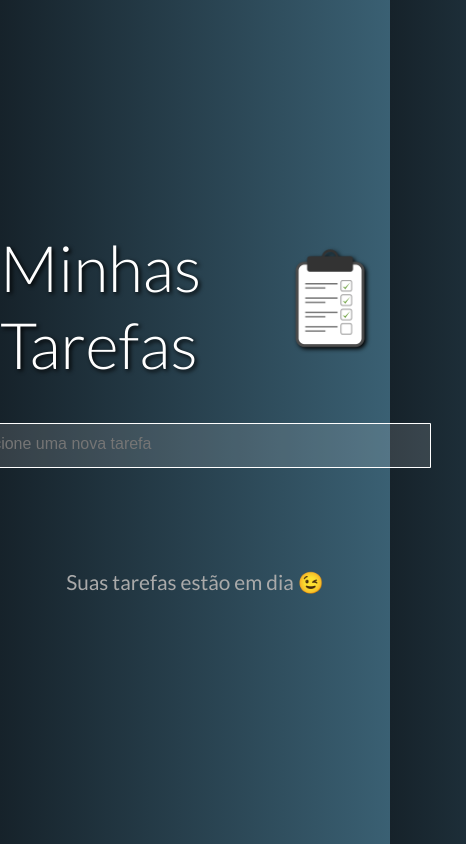
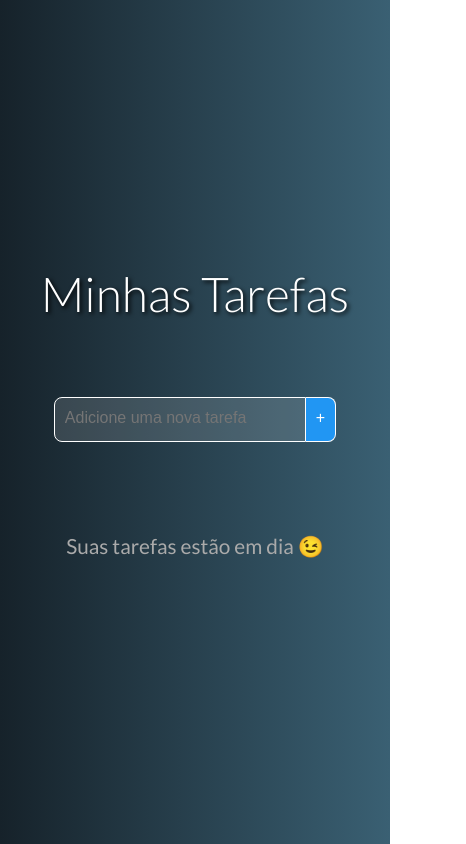
Before and after one commit to ClariCassia/To-Do-Lists, a Vue app: page / in a window 390 px wide. Shown: the whole page, 466 px wide, since content can reach past the window. Built offline with nearby package versions, Linux system fonts and the light colour scheme.

Commit message:
:construction: Adicionado responsividade

```diff
--- a/src/App.vue
+++ b/src/App.vue
@@ -4,11 +4,9 @@
       <h1>Minhas Tarefas</h1>
       <img :src="img" alt="Logo" class="logo">
     </div>
-    <div class="display">
       <NewTaskVue @taskAdded="addNewTask" :tasks="tasks"></NewTaskVue>
       <TasksProgress :progress="processed" :tasks="tasks">
       </TasksProgress>
-    </div>
 
     <TaskGrid @taskDeleted="deleteTask" @taskChanged="tooglePedding" :tasks="tasks"></TaskGrid>
   </div>
@@ -21,6 +19,9 @@ import NewTaskVue from './components/NewTask.vue'
 import TasksProgress from './components/Tasks-Progress.vue';
 import img from './images/IMG1.png';
 import TrashButon from './components/TrashButon.vue';
+import './assets/responsive.css';
+
+
 export default {
   components: {
     TaskGrid,
@@ -74,7 +75,7 @@ export default {
 }
 </script>
 
-<style scoped>
+<style>
 #app {
   display: flex;
   flex: 1;
@@ -105,5 +106,4 @@ img {
   filter: drop-shadow(black 2px 2px 2px);
 }
 
-.display {}
 </style>
--- /dev/null
+++ b/src/assets/responsive.css
@@ -0,0 +1,26 @@
+/* responsive.css */
+@media (max-width: 450px) {
+
+    .container img {
+        display: none;
+    }
+
+    .container h1 {
+        font-size: 3rem !important;
+    }
+
+    .new-task input.form-element {
+        width: 230px;
+    }
+
+    .tasks-grid .task {
+        width: 350px;
+        height: 35px;
+    }
+}
+
+@media (max-width: 688px) {
+    #app {
+        gap: 35px;
+    }
+}
--- a/src/components/NewTask.vue
+++ b/src/components/NewTask.vue
@@ -46,7 +46,7 @@ export default {
 }
 </script>
 
-<style scoped>
+<style >
 .new-task {
   margin: 35px;
 }
--- a/src/components/Task.vue
+++ b/src/components/Task.vue
@@ -6,6 +6,7 @@
 </template>
 
 <script>
+import '../assets/responsive.css';
 export default {
   props: {
     task: {
@@ -32,7 +33,7 @@ export default {
 }
 </script>
 
-  <style scoped>
+<style>
 .task {
   position: relative;
   box-sizing: border-box;
--- a/src/components/TaskGrid.vue
+++ b/src/components/TaskGrid.vue
@@ -11,6 +11,7 @@
 
 <script>
 import Task from './Task.vue'
+import '../assets/responsive.css'
 export default {
   components: {
     Task
@@ -24,7 +25,7 @@ export default {
 }
 </script>
 
-<style scoped>
+<style>
 .tasks-grid {
   display: flex;
   flex-direction: column;
--- a/src/components/Tasks-Progress.vue
+++ b/src/components/Tasks-Progress.vue
@@ -1,5 +1,5 @@
 <template>
-  <div v-if="tasks.length" class="container">
+  <div v-if="tasks.length" class="container-progress">
     <p class="info-paragraph">Concluido</p>
     <div class="tasks-progress">
       <span class="progress-value"> {{ progress }}%</span>
@@ -30,8 +30,8 @@ export default {
 }
 </script>
 
-<style scoped>
-.container {
+<style >
+.container-progress {
   display: flex;
   align-items: center;
   justify-content: center;
```
Lines whose indentation alone changed are shown as unchanged.
